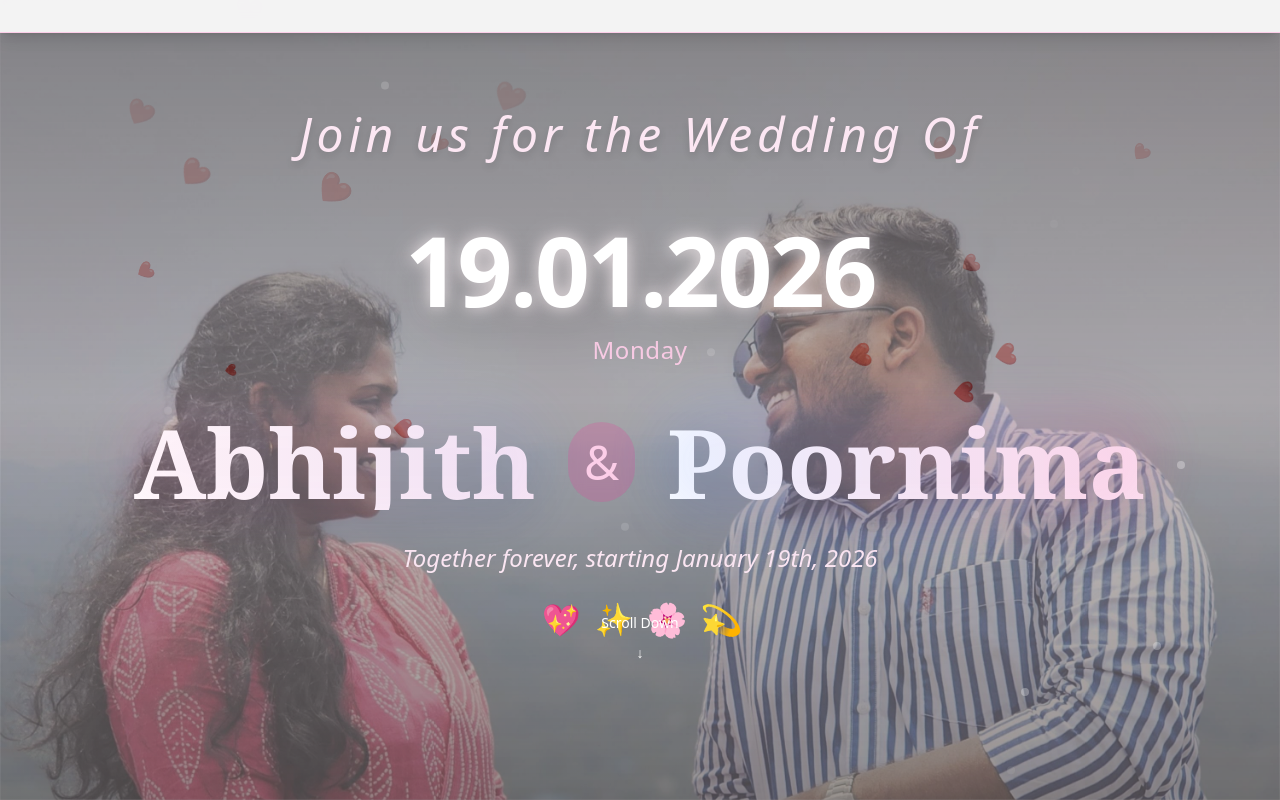
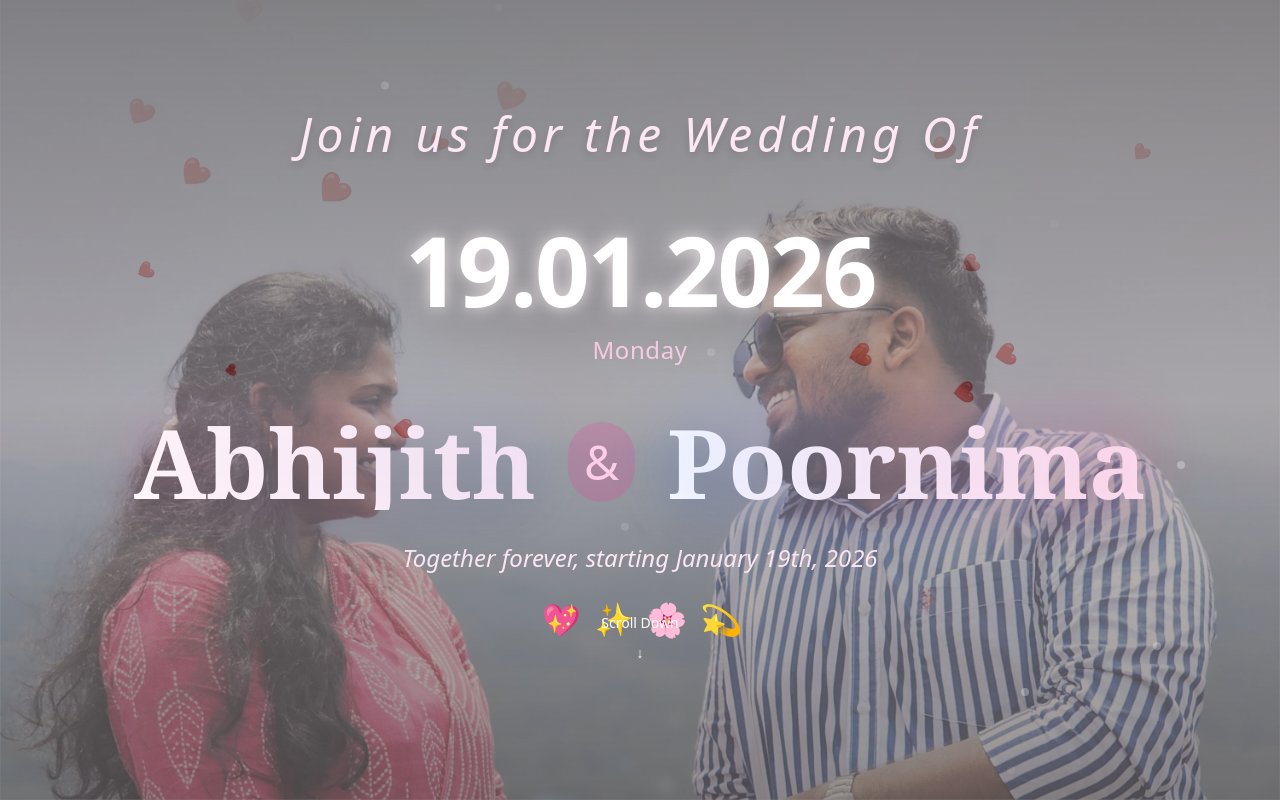
Before and after one commit to im-absk/wedding-card, a React (Vite) app: page / in a window 1280 px wide. Built offline with nearby package versions, Linux system fonts and the light colour scheme.

Commit message:
second commit

```diff
--- a/src/App.jsx
+++ b/src/App.jsx
@@ -85,38 +85,7 @@ export default function App() {
       </div>
 
       {/* Navigation Bar */}
-      <motion.nav
-        initial={{ opacity: 0, y: -50 }}
-        animate={{ opacity: 1, y: 0 }}
-        transition={{ duration: 0.8 }}
-        className="fixed top-0 w-full bg-white/90 backdrop-blur-lg z-50 shadow-lg border-b border-pink-200"
-      >
-        <div className="max-w-6xl mx-auto px-4 py-4">
-          {/* <div className="flex justify-center space-x-8 md:space-x-16">
-            {['HOME', 'GALLERY'].map((item, index) => (
-              <motion.button
-                key={item}
-                initial={{ opacity: 0, y: -20 }}
-                animate={{ opacity: 1, y: 0 }}
-                transition={{ delay: index * 0.1 + 0.5 }}
-                whileHover={{
-                  scale: 1.1,
-                  color: "#db2777",
-                  y: -2
-                }}
-                whileTap={{ scale: 0.95 }}
-                className="text-gray-700 font-semibold tracking-widest transition-all duration-300 relative group"
-              >
-                {item}
-                <motion.div
-                  className="absolute bottom-0 left-0 w-0 h-0.5 bg-pink-500 group-hover:w-full transition-all duration-300"
-                  layoutId="navUnderline"
-                />
-              </motion.button>
-            ))}
-          </div> */}
-        </div>
-      </motion.nav>
+
 
       {/* Hero Section with Sliding Background */}
       <section className="min-h-screen flex items-center justify-center relative overflow-hidden">
```
